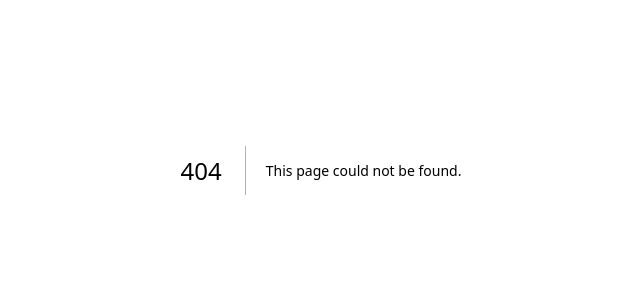
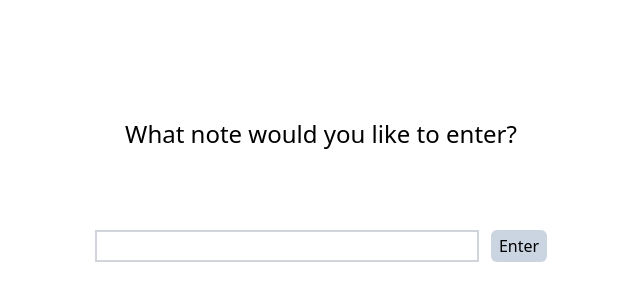
Before and after one commit to knock-version-1-0/frontend, a Next.js app: page /note in a window 1280 px wide. Before the commit this address had no page. Shown: the part 230-530 px from the top of the page, without its empty margins (319-959 px from the left). Built offline with nearby package versions, Linux system fonts and the light colour scheme.

Commit message:
Feat: note home 완료

```diff
--- /dev/null
+++ b/pages/note/index.tsx
@@ -0,0 +1,34 @@
+import React from "react"
+import { NextPage } from "next"
+import { useRouter } from "next/router"
+
+const NoteHome: NextPage = () => {
+  const [noteId, setNoteId] = React.useState('')
+  const router = useRouter()
+
+  const handleClick = () => {
+    router.push(`/note/${noteId}`)
+  }
+
+  const handleChange = (e: React.ChangeEvent<HTMLInputElement>) => {
+    setNoteId(e.target.value)
+  }
+
+  return (
+    <div className="flex flex-col justify-center h-screen">
+      <div className="flex flex-col items-center space-y-10 w-screen">
+        <h1 className="text-2xl py-10">What note would you like to enter?</h1>
+        <div className="flex flex-row space-x-3">
+          <input type="text" className="w-96 border-2 border-gray-300"
+            value={noteId} onChange={handleChange}
+          />
+          <button className="px-2 py-1 bg-slate-300 rounded-md"
+            onClick={() => handleClick()}
+          >Enter</button>
+        </div>
+      </div>
+    </div>
+  )
+}
+
+export default NoteHome
```
